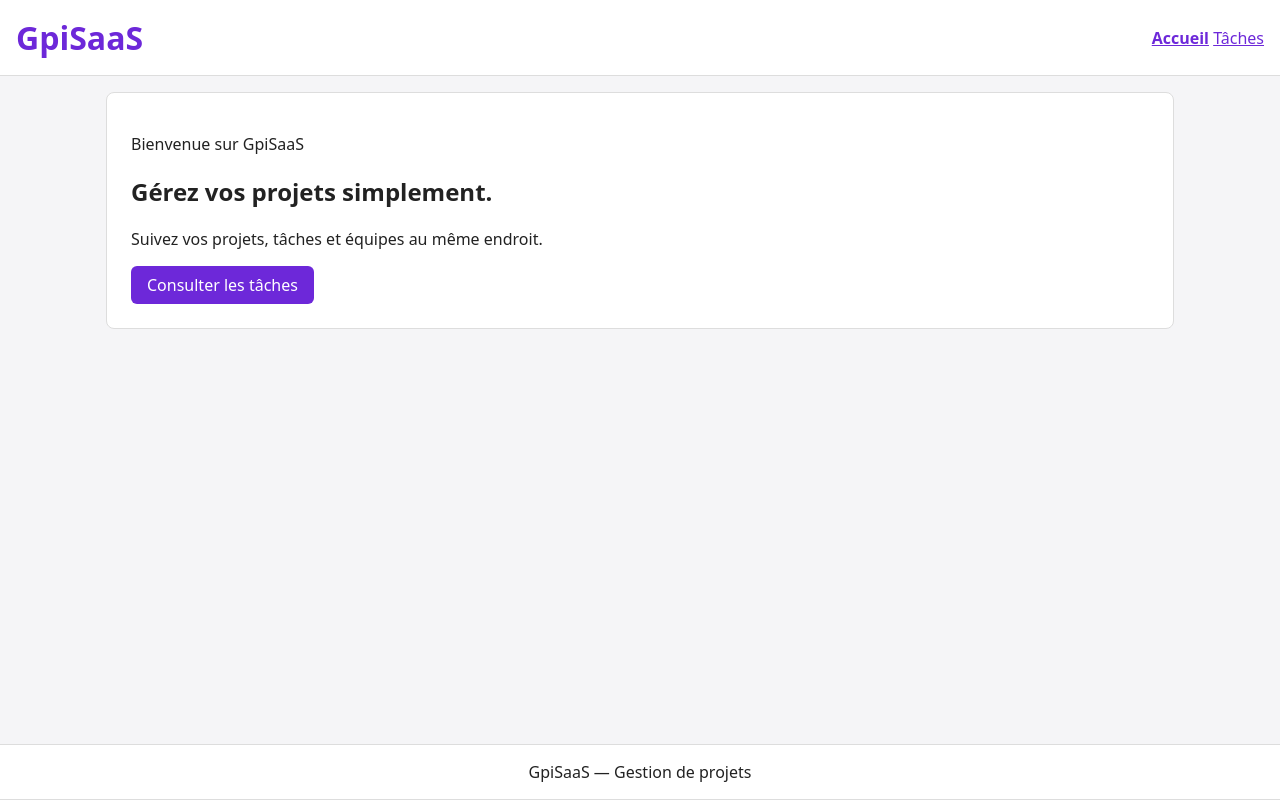
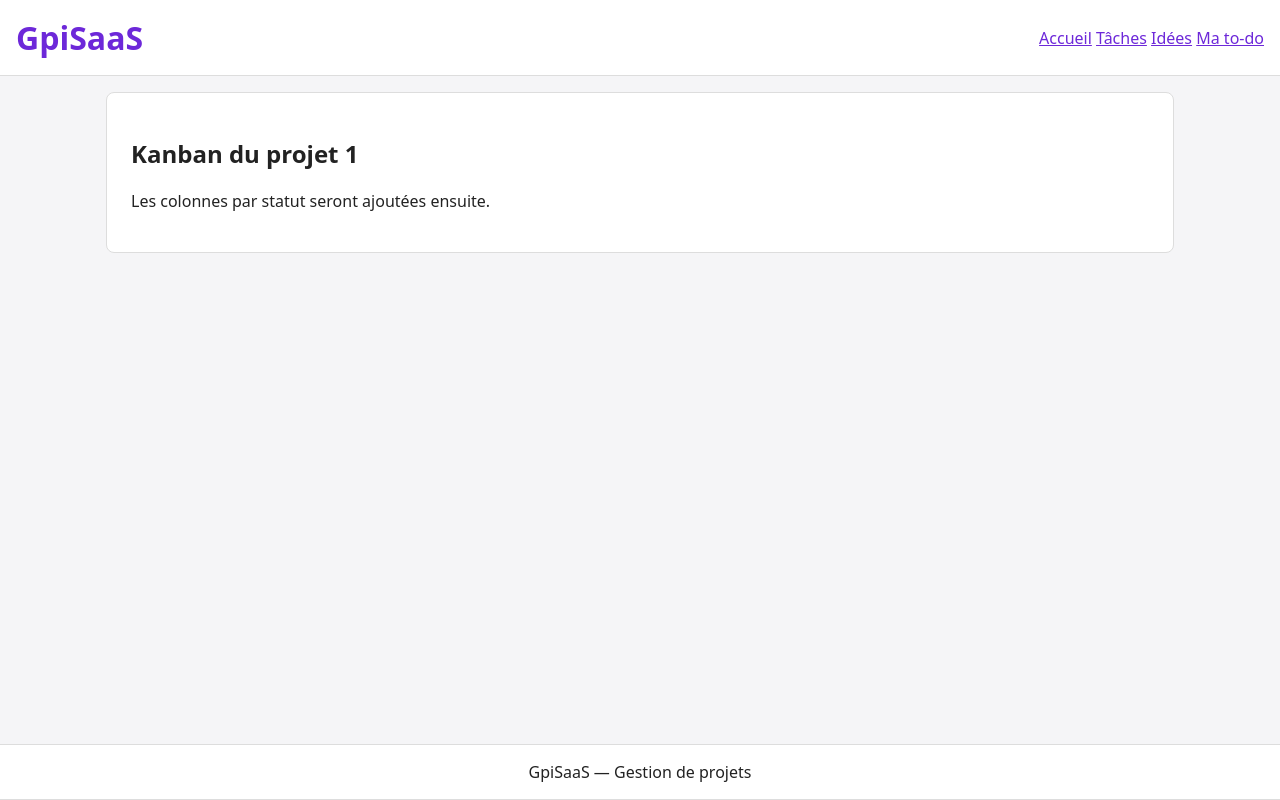
Before and after one commit to daranjacquet/gpisaas, a React (Vite) app: page /projets/1/kanban in a window 1280 px wide. Before the commit this address led to /. Built offline with nearby package versions, Linux system fonts and the light colour scheme.

Commit message:
feat: ajouter une route par écran du parcours principal

```diff
--- a/src/App.tsx
+++ b/src/App.tsx
@@ -1,8 +1,12 @@
-import { BrowserRouter, Navigate, Route, Routes } from 'react-router'
-import Layout from './components/layout/Layout'
-import Home from './pages/Home'
-import Tasks from './pages/Tasks'
-import TaskDetail from './pages/TaskDetail'
+import { BrowserRouter, Navigate, Route, Routes } from "react-router";
+import Layout from "./components/layout/Layout";
+import Home from "./pages/Home";
+import Tasks from "./pages/Tasks";
+import TaskDetail from "./pages/TaskDetail";
+import TaskForm from "./pages/TaskForm";
+import Kanban from "./pages/Kanban";
+import Ideas from "./pages/Ideas";
+import Todo from "./pages/Todo";
 
 export default function App() {
   return (
@@ -11,10 +15,15 @@ export default function App() {
         <Route element={<Layout />}>
           <Route path="/" element={<Home />} />
           <Route path="/taches" element={<Tasks />} />
+          <Route path="/taches/nouvelle" element={<TaskForm />} />
           <Route path="/taches/:id" element={<TaskDetail />} />
+          <Route path="/taches/:id/modifier" element={<TaskForm />} />
+          <Route path="/projets/:id/kanban" element={<Kanban />} />
+          <Route path="/idees" element={<Ideas />} />
+          <Route path="/todo" element={<Todo />} />
           <Route path="*" element={<Navigate to="/" replace />} />
         </Route>
       </Routes>
     </BrowserRouter>
-  )
+  );
 }
--- a/src/components/layout/Layout.tsx
+++ b/src/components/layout/Layout.tsx
@@ -6,7 +6,12 @@ export default function Layout() {
       <header>
         <h1>GpiSaaS</h1>
         <nav aria-label="Navigation principale">
-          <NavLink to="/" end>Accueil</NavLink> <NavLink to="/taches">Tâches</NavLink>
+          <NavLink to="/" end>
+            Accueil
+          </NavLink>{" "}
+          <NavLink to="/taches">Tâches</NavLink>{" "}
+          <NavLink to="/idees">Idées</NavLink>{" "}
+          <NavLink to="/todo">Ma to-do</NavLink>
         </nav>
       </header>
       <main>
@@ -14,5 +19,5 @@ export default function Layout() {
       </main>
       <footer>GpiSaaS — Gestion de projets</footer>
     </>
-  )
+  );
 }
--- /dev/null
+++ b/src/pages/Ideas.tsx
@@ -0,0 +1,8 @@
+export default function Ideas() {
+  return (
+    <div className="card">
+      <h2>Backlog d'idées</h2>
+      <p>La capture et le tri des idées seront ajoutés ensuite.</p>
+    </div>
+  );
+}
--- /dev/null
+++ b/src/pages/Kanban.tsx
@@ -0,0 +1,12 @@
+import { useParams } from "react-router";
+
+export default function Kanban() {
+  const { id } = useParams();
+
+  return (
+    <div className="card">
+      <h2>Kanban du projet {id}</h2>
+      <p>Les colonnes par statut seront ajoutées ensuite.</p>
+    </div>
+  );
+}
--- /dev/null
+++ b/src/pages/TaskForm.tsx
@@ -0,0 +1,12 @@
+import { useParams } from "react-router";
+
+export default function TaskForm() {
+  const { id } = useParams();
+
+  return (
+    <div className="card">
+      <h2>{id ? `Modifier la tâche ${id}` : "Nouvelle tâche"}</h2>
+      <p>Le formulaire sera ajouté ensuite.</p>
+    </div>
+  );
+}
--- /dev/null
+++ b/src/pages/Todo.tsx
@@ -0,0 +1,8 @@
+export default function Todo() {
+  return (
+    <div className="card">
+      <h2>Ma to-do</h2>
+      <p>Vos tâches, organisées par projet, seront ajoutées ensuite.</p>
+    </div>
+  );
+}
```
